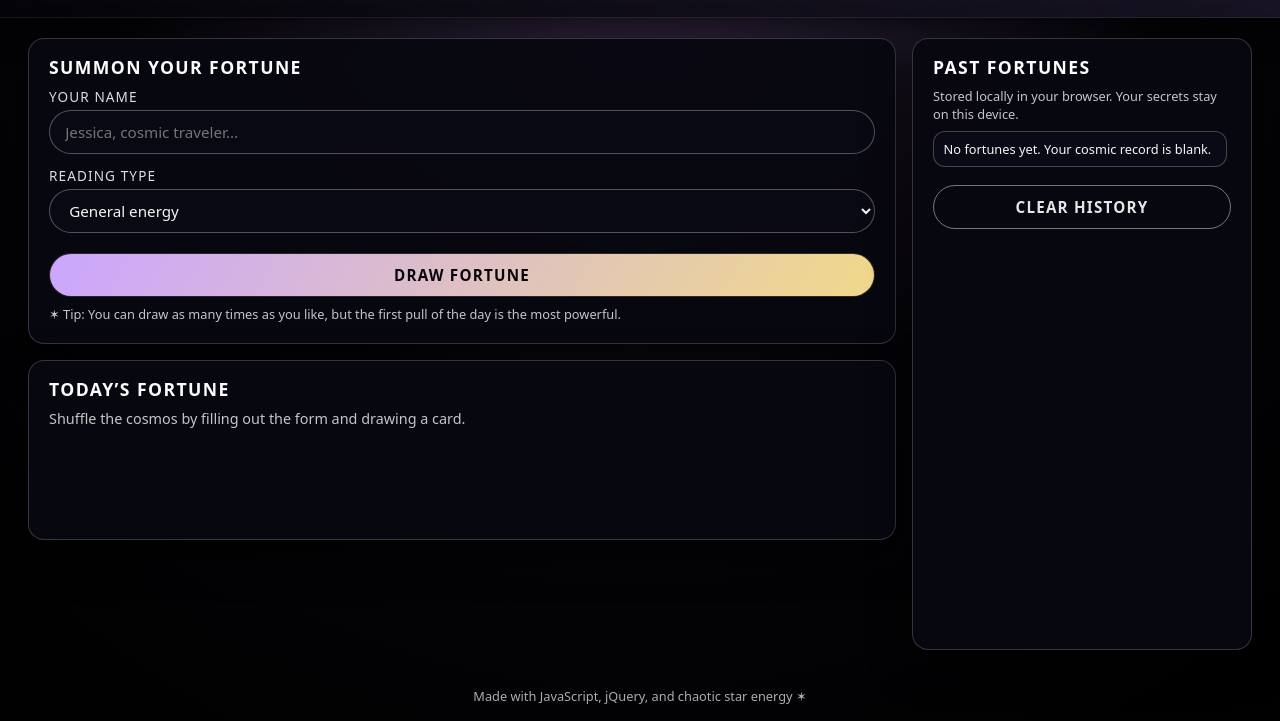
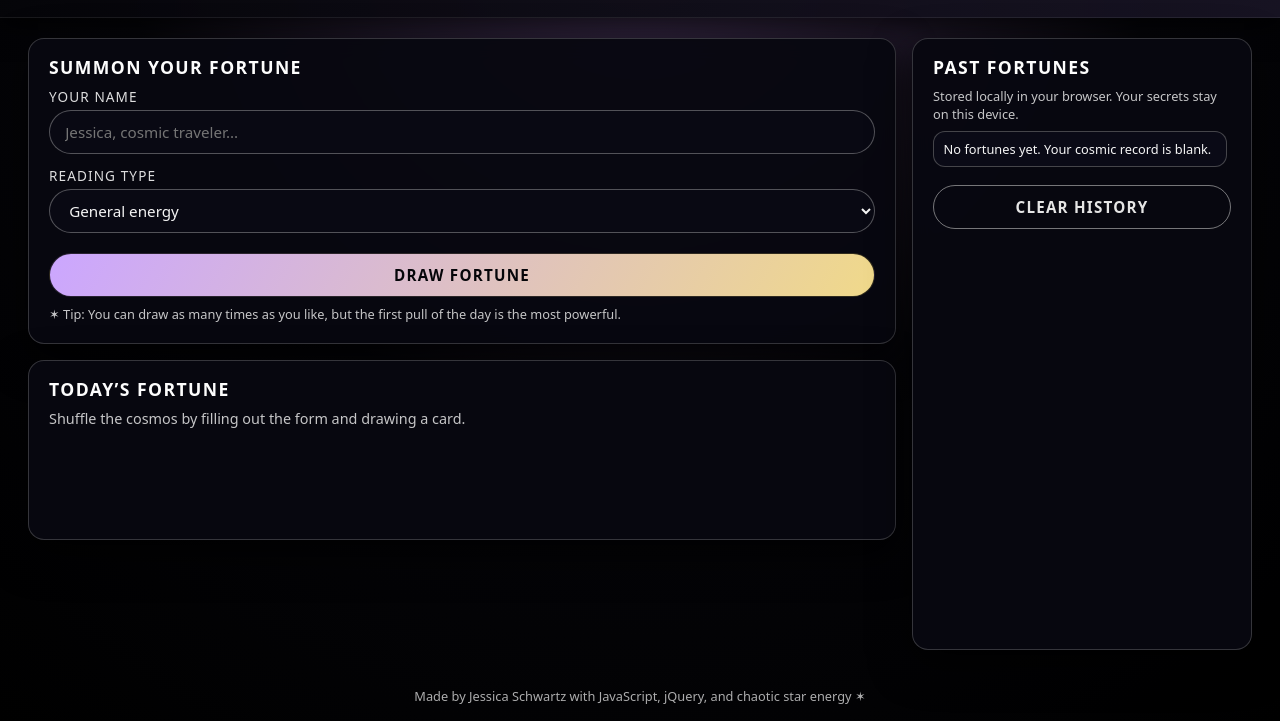
Before and after one commit to jessrschwartz/seekyourfortune, a plain HTML site: page index.html in a window 1280 px wide. Shown: the part 79-800 px from the top of the page. Drawn offline with nearby package versions, Linux system fonts and the light colour scheme.

Commit message:
Footer update

```diff
--- a/index.html
+++ b/index.html
@@ -84,7 +84,7 @@ Cosmic Fortune Terminal - A Javascript & jQuery application that generates rando
   </main>
 
   <footer>
-    <p>Made with JavaScript, jQuery, and chaotic star energy ✶</p>
+    <p>Made by Jessica Schwartz with JavaScript, jQuery, and chaotic star energy ✶</p>
   </footer>
 
   <script src="script.js"></script>
```
